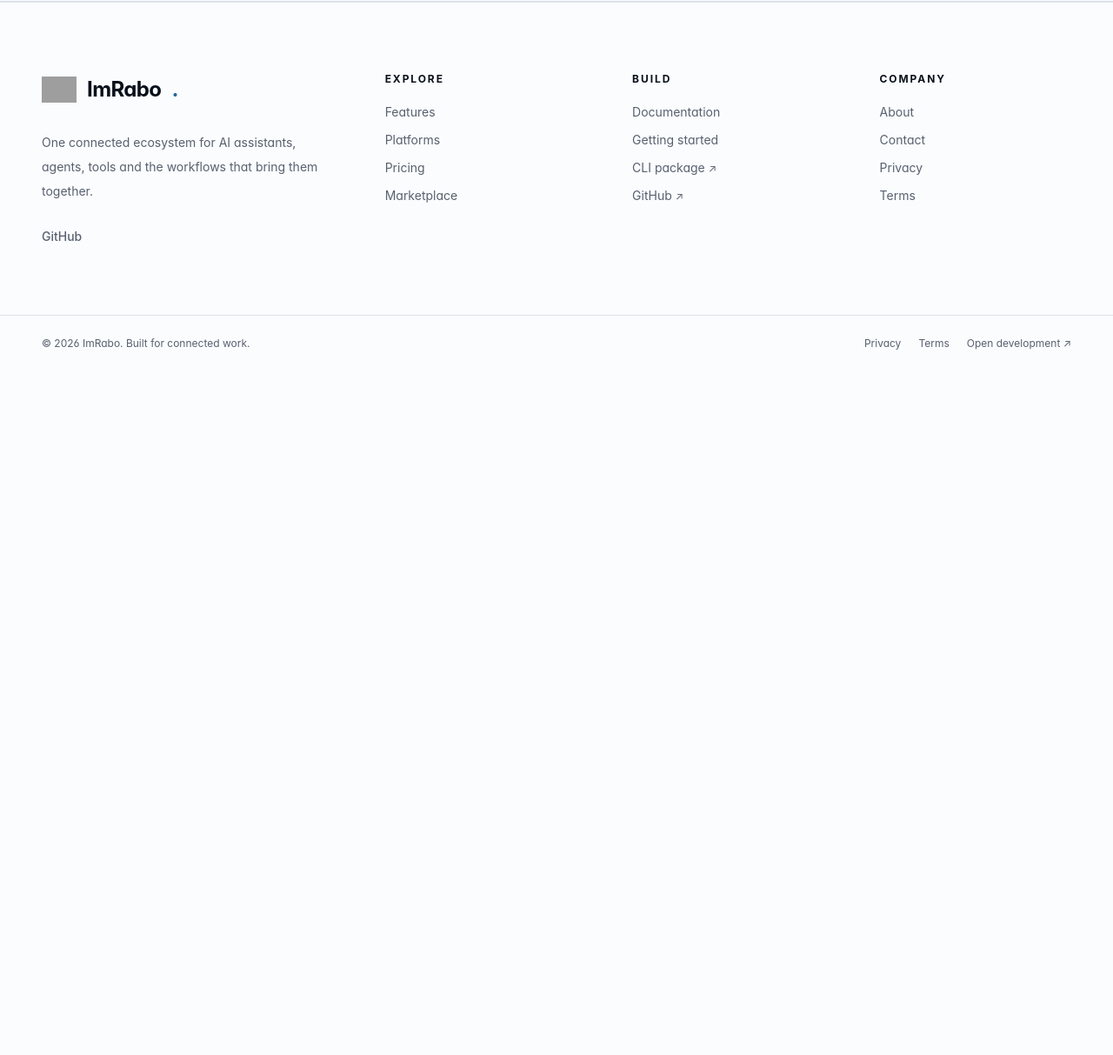
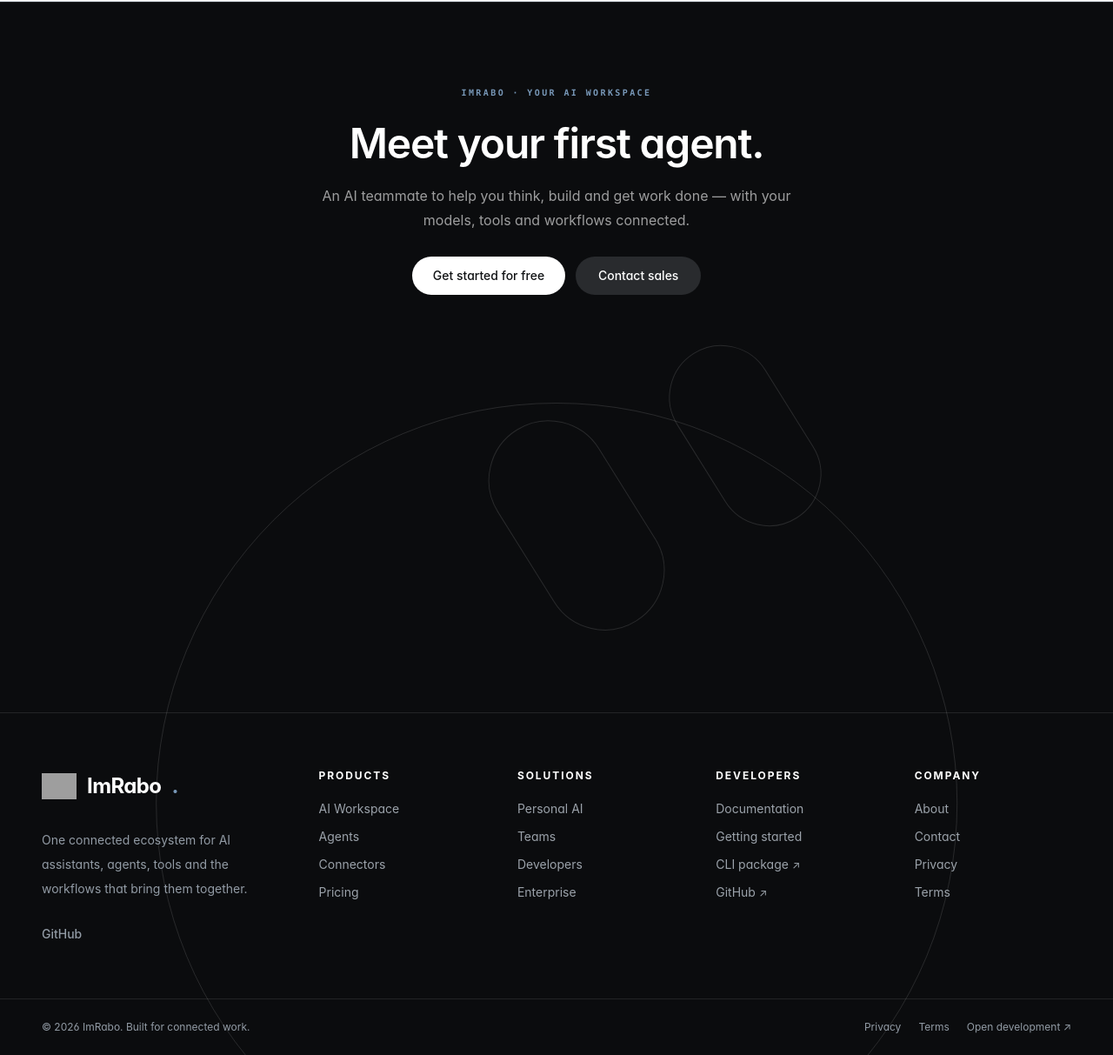
Before and after one commit to imrabo/website, an Astro site: page / in a window 1280 px wide. Shown: the part 9535-10748 px from the top of the page at 87% size. Before the commit the page ends 9962 px from the top, so only its background shows below. Built offline with nearby package versions, Linux system fonts and the light colour scheme; Astro itself is replaced by a stand-in of ours; grey boxes are pictures that could not be loaded.

Commit message:
Redesign footer with centered product CTA and matte black brand area

```diff
--- a/src/components/layout/Footer.astro
+++ b/src/components/layout/Footer.astro
@@ -3,15 +3,30 @@ import { socialLinks } from "../../config/social";
 import { siteUrl } from "../../lib/urls";
 const currentYear = new Date().getFullYear();
 const footerGroups = [
-  { title: "Explore", links: [{ label: "Features", href: siteUrl("features/") }, { label: "Platforms", href: siteUrl("platforms/") }, { label: "Pricing", href: siteUrl("pricing/") }, { label: "Marketplace", href: siteUrl("marketplace/") }] },
-  { title: "Build", links: [{ label: "Documentation", href: siteUrl("docs/") }, { label: "Getting started", href: siteUrl("docs/getting-started/") }, { label: "CLI package", href: "https://www.npmjs.com/package/@imrabo/cli", external: true }, { label: "GitHub", href: "https://github.com/imrabo", external: true }] },
+  { title: "Products", links: [{ label: "AI Workspace", href: siteUrl("features/") }, { label: "Agents", href: siteUrl("features/") }, { label: "Connectors", href: siteUrl("marketplace/") }, { label: "Pricing", href: siteUrl("pricing/") }] },
+  { title: "Solutions", links: [{ label: "Personal AI", href: siteUrl("platforms/") }, { label: "Teams", href: siteUrl("pricing/") }, { label: "Developers", href: siteUrl("docs/") }, { label: "Enterprise", href: siteUrl("contact/") }] },
+  { title: "Developers", links: [{ label: "Documentation", href: siteUrl("docs/") }, { label: "Getting started", href: siteUrl("docs/getting-started/") }, { label: "CLI package", href: "https://www.npmjs.com/package/@imrabo/cli", external: true }, { label: "GitHub", href: "https://github.com/imrabo", external: true }] },
   { title: "Company", links: [{ label: "About", href: siteUrl("about/") }, { label: "Contact", href: siteUrl("contact/") }, { label: "Privacy", href: siteUrl("privacy/") }, { label: "Terms", href: siteUrl("terms/") }] },
 ];
 ---
-<footer class="border-t border-border bg-background text-foreground">
-  <div class="mx-auto grid max-w-7xl grid-cols-1 gap-12 px-6 py-16 sm:grid-cols-2 md:px-10 lg:grid-cols-[1.5fr_1fr_1fr_1fr] lg:gap-16 lg:px-12 lg:py-20">
-    <div class="max-w-sm"><a href={siteUrl("")} class="inline-flex items-center gap-3 text-2xl font-bold tracking-tight text-foreground" aria-label="ImRabo homepage"><img src={siteUrl("mascot-face-only.png")} alt="" aria-hidden="true" class="h-10 w-10 object-contain"/>ImRabo<span class="text-primary">.</span></a><p class="mt-5 text-sm leading-7 text-muted-foreground">One connected ecosystem for AI assistants, agents, tools and the workflows that bring them together.</p><div class="mt-7 flex flex-wrap items-center gap-4">{socialLinks.map((social) => <a href={social.href} target="_blank" rel="noopener noreferrer" aria-label={social.label} class="text-sm font-medium text-muted-foreground transition-colors hover:text-primary">{social.label}</a>)}</div></div>
-    {footerGroups.map((group) => <div><h2 class="mb-5 text-xs font-bold uppercase tracking-[.16em] text-foreground">{group.title}</h2><nav aria-label={group.title + " links"} class="flex flex-col gap-3">{group.links.map((link) => <a href={link.href} target={link.external ? "_blank" : undefined} rel={link.external ? "noopener noreferrer" : undefined} class="w-fit text-sm text-muted-foreground transition-colors hover:text-primary">{link.label}{link.external && <span class="ml-1 text-xs" aria-hidden="true">↗</span>}</a>)}</nav></div>)}
+<footer class="site-footer-hero border-t border-white/10">
+  <section class="relative z-10 px-6 pb-8 pt-20 text-center md:pt-24">
+    <p class="font-mono text-[10px] font-semibold uppercase tracking-[.24em] text-[#7898b8]">IMRABO · YOUR AI WORKSPACE</p>
+    <h2 class="mx-auto mt-5 max-w-2xl text-4xl font-semibold leading-tight tracking-tight text-white md:text-5xl">Meet your first agent.</h2>
+    <p class="mx-auto mt-4 max-w-xl text-sm leading-7 text-white/60 md:text-base">An AI teammate to help you think, build and get work done — with your models, tools and workflows connected.</p>
+    <div class="mt-7 flex flex-wrap justify-center gap-3">
+      <a href={siteUrl("docs/getting-started/")} class="inline-flex min-w-44 justify-center rounded-full bg-white px-6 py-3 text-sm font-medium text-[#101214] transition hover:bg-[#dce7f1]">Get started for free</a>
+      <a href={siteUrl("contact/")} class="inline-flex min-w-36 justify-center rounded-full bg-[#292b2e] px-6 py-3 text-sm font-medium text-white transition hover:bg-[#35383c]">Contact sales</a>
+    </div>
+  </section>
+  <div class="site-footer-mark" aria-hidden="true"></div>
+  <div class="mx-auto grid max-w-7xl grid-cols-1 gap-12 border-t border-white/10 px-6 py-12 sm:grid-cols-2 md:px-10 lg:grid-cols-[1.5fr_repeat(4,1fr)] lg:gap-12 lg:px-12 lg:py-16">
+    <div class="max-w-sm">
+      <a href={siteUrl("")} class="inline-flex items-center gap-3 text-2xl font-bold tracking-tight text-white" aria-label="ImRabo homepage"><img src={siteUrl("mascot-face-only.png")} alt="" aria-hidden="true" class="h-10 w-10 object-contain"/>ImRabo<span class="text-[#7898b8]">.</span></a>
+      <p class="mt-5 text-sm leading-7 text-[#929ba5]">One connected ecosystem for AI assistants, agents, tools and the workflows that bring them together.</p>
+      <div class="mt-7 flex flex-wrap items-center gap-4">{socialLinks.map((social) => <a href={social.href} target="_blank" rel="noopener noreferrer" aria-label={social.label} class="text-sm font-medium text-[#929ba5] transition-colors hover:text-white">{social.label}</a>)}</div>
+    </div>
+    {footerGroups.map((group) => <div class="site-footer-links"><h2 class="mb-5 text-xs font-bold uppercase tracking-[.16em] text-white">{group.title}</h2><nav aria-label={group.title + " links"} class="flex flex-col gap-3">{group.links.map((link) => <a href={link.href} target={link.external ? "_blank" : undefined} rel={link.external ? "noopener noreferrer" : undefined} class="w-fit text-sm transition-colors">{link.label}{link.external && <span class="ml-1 text-xs" aria-hidden="true">↗</span>}</a>)}</nav></div>)}
   </div>
-  <div class="border-t border-border"><div class="mx-auto flex max-w-7xl flex-col gap-4 px-6 py-6 text-xs text-muted-foreground md:flex-row md:items-center md:justify-between md:px-10 lg:px-12"><p>© {currentYear} ImRabo. Built for connected work.</p><div class="flex flex-wrap items-center gap-5"><a href={siteUrl("privacy/")} class="hover:text-primary">Privacy</a><a href={siteUrl("terms/")} class="hover:text-primary">Terms</a><a href="https://github.com/imrabo" target="_blank" rel="noopener noreferrer" class="hover:text-primary">Open development ↗</a></div></div></div>
+  <div class="border-t border-white/10"><div class="mx-auto flex max-w-7xl flex-col gap-4 px-6 py-6 text-xs text-[#929ba5] md:flex-row md:items-center md:justify-between md:px-10 lg:px-12"><p>© {currentYear} ImRabo. Built for connected work.</p><div class="flex flex-wrap items-center gap-5"><a href={siteUrl("privacy/")} class="hover:text-white">Privacy</a><a href={siteUrl("terms/")} class="hover:text-white">Terms</a><a href="https://github.com/imrabo" target="_blank" rel="noopener noreferrer" class="hover:text-white">Open development ↗</a></div></div></div>
 </footer>
```
